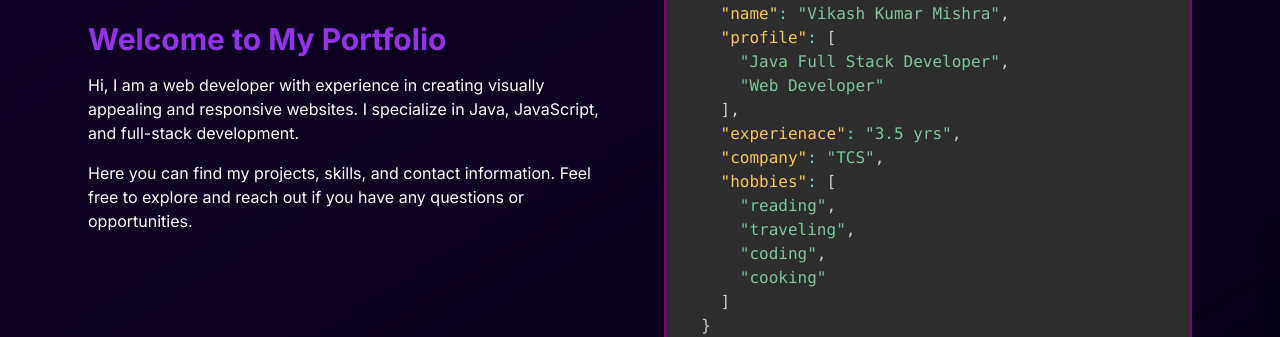
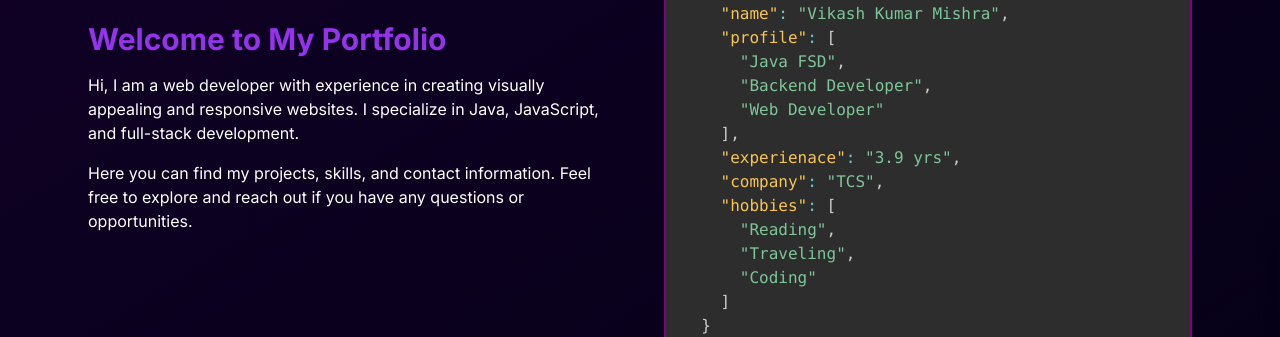
Before and after one commit to avi-in/next-js-portfolio-website, a Next.js app: page / in a window 1280 px wide. Shown: the part 813-1150 px from the top of the page. Built offline with nearby package versions, Linux system fonts and the light colour scheme; a web font is replaced by a local one.

Commit message:
details data modified

```diff
--- a/constant/index.ts
+++ b/constant/index.ts
@@ -249,9 +249,9 @@ export const testimonials = [
 
 export const resumeFilePath='/Vikash_kumar_Mishra_Resume.pdf';
 export const jsonObject = {
-  name: "Vikash Kumar Mishra",
-  profile:["Java Full Stack Developer","Web Developer"],
-  experienace:"3.5 yrs",
+  name:"Vikash Kumar Mishra",
+  profile: ["Java FSD","Backend Developer","Web Developer"],
+  experienace:"3.9 yrs",
   company:"TCS",
-  hobbies: ["reading", "traveling", "coding","cooking"]
+  hobbies: ["Reading", "Traveling", "Coding"]
 };
```
